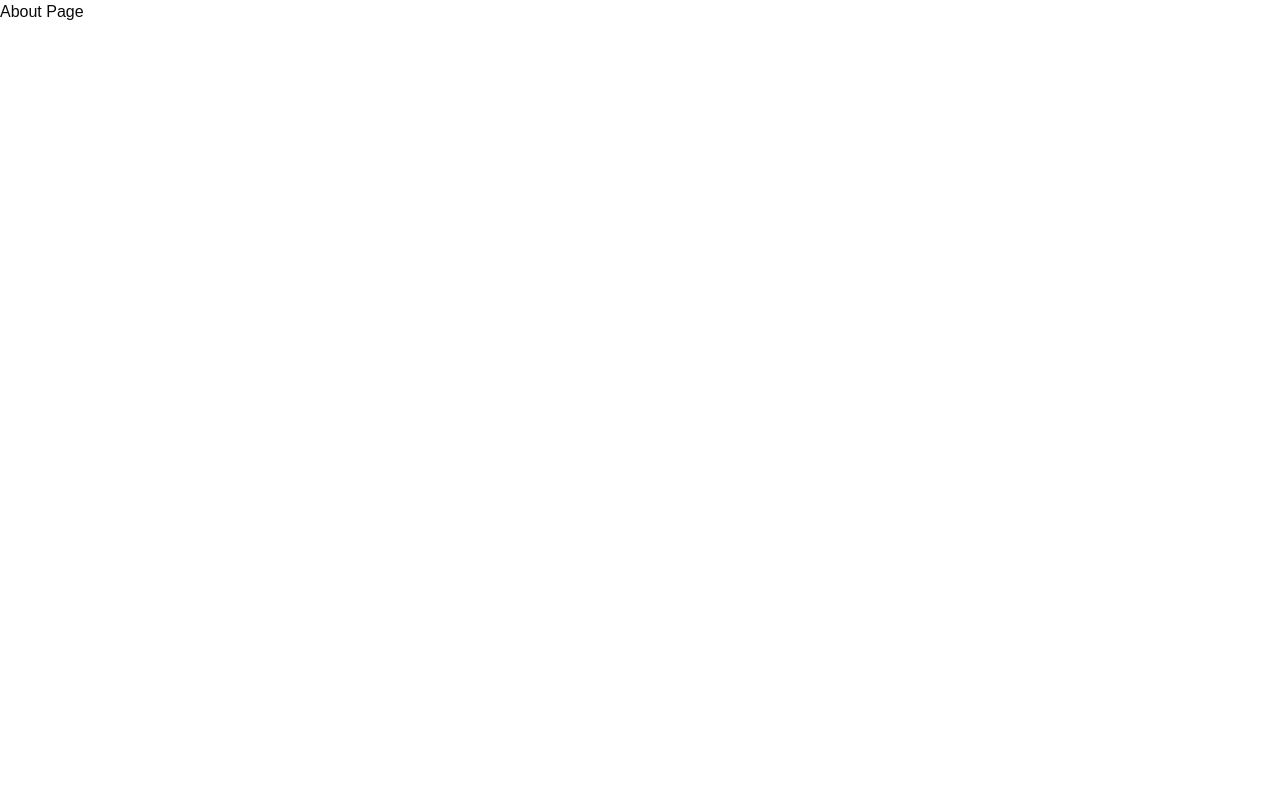
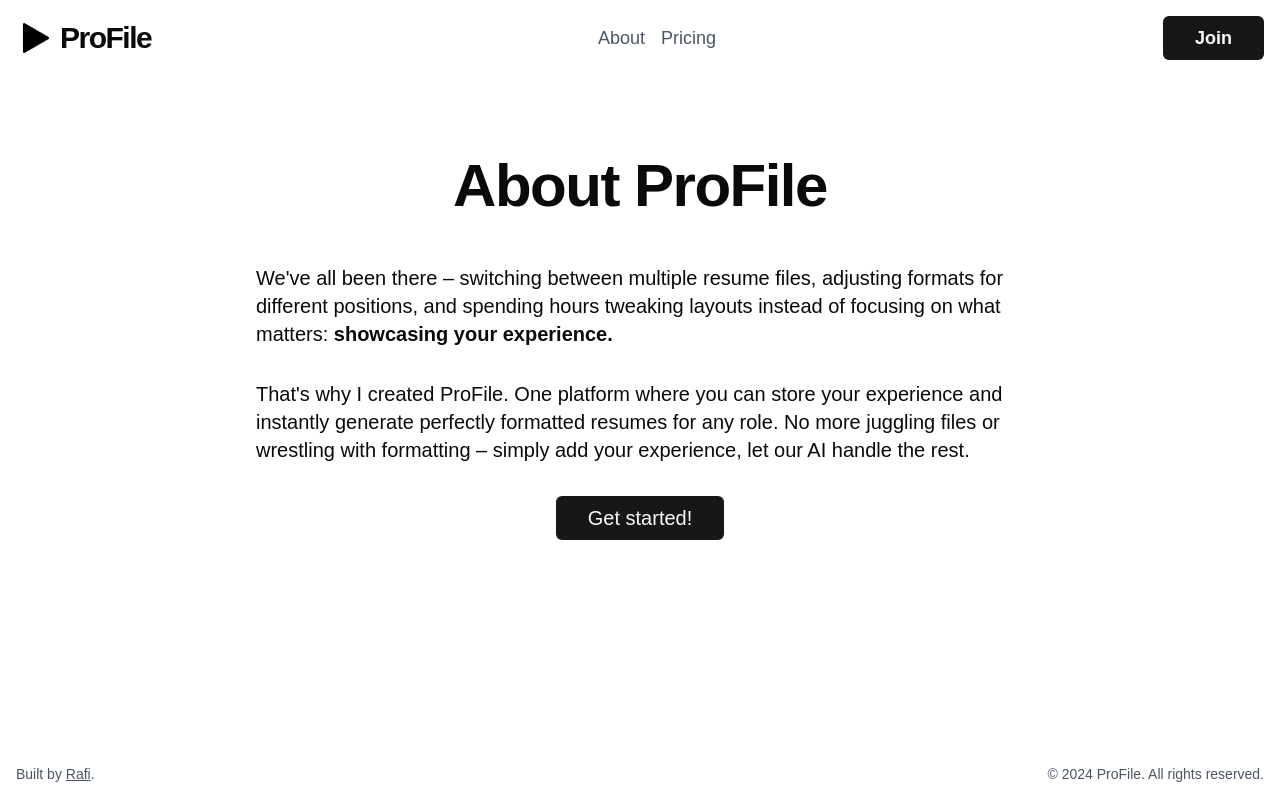
Before and after one commit to ahmadrafidev/pro-file, a Next.js app: page /about in a window 1280 px wide. Built offline with nearby package versions, Linux system fonts and the light colour scheme.

Commit message:
feat: about page

```diff
--- a/app/about/page.tsx
+++ b/app/about/page.tsx
@@ -1,7 +1,33 @@
-export default function About() {
+import { Button } from "@/components/ui/button"
+import Link from "next/link"
+
+import Layout from '@/components/Layout/Layout';
+
+
+export default function AboutPage() {
   return (
-    <div className="min-h-screen bg-background">
-      About Page
-    </div>
-  );
+    <Layout>
+      <div className="container mx-auto px-4 py-12 text-center">
+        <h1 className="text-4xl md:text-6xl font-bold tracking-tight">About ProFile</h1>
+      </div>
+      <main className="container mx-auto px-4">
+        <section className="max-w-3xl mx-auto space-y-8">
+          <p className="text-xl">
+            We&apos;ve all been there – switching between multiple resume files, adjusting formats for different positions, and spending hours tweaking layouts instead of focusing on what matters:
+            <span className="font-bold"> showcasing your experience.</span>
+          </p>
+          <p className="text-xl">
+            That&apos;s why I created ProFile.
+            One platform where you can store your experience and instantly generate perfectly formatted resumes for any role.
+            No more juggling files or wrestling with formatting – simply add your experience, let our AI handle the rest.
+          </p>
+          <div className="flex justify-center">
+            <Button size="lg" asChild className="text-xl">
+              <Link href="/login">Get started!</Link>
+            </Button>
+          </div>
+        </section>
+      </main>
+    </Layout>
+  )
 }
--- a/app/page.tsx
+++ b/app/page.tsx
@@ -17,8 +17,8 @@ export default function Home() {
             <span className="block font-bold text-black text-xl">No guesswork, just results.</span>
           </p>
         </div>
-        <div className="flex flex-row space-x-6 items-center justify-center my-10">
-          <Button className="bg-primary text-primary-foreground hover:bg-primary/90 font-semibold text-base">Try ProFile</Button>
+        <div className="flex flex-row space-x-8 items-center justify-center my-10">
+          <Button size="lg" className="bg-primary text-primary-foreground hover:bg-primary/90 font-semibold text-lg">Try ProFile</Button>
           <Link className="text-lg font-medium hover:underline" href="/about">
             Learn More
           </Link>
--- a/components/Header/Header.tsx
+++ b/components/Header/Header.tsx
@@ -17,7 +17,7 @@ export function Header() {
           Pricing
         </Link>
       </nav>
-      <Button className="bg-primary text-primary-foreground hover:bg-primary/90 text-base font-semibold">
+      <Button size="lg" className="bg-primary text-primary-foreground hover:bg-primary/90 text-lg font-semibold">
         Join
       </Button>
     </header>
```
